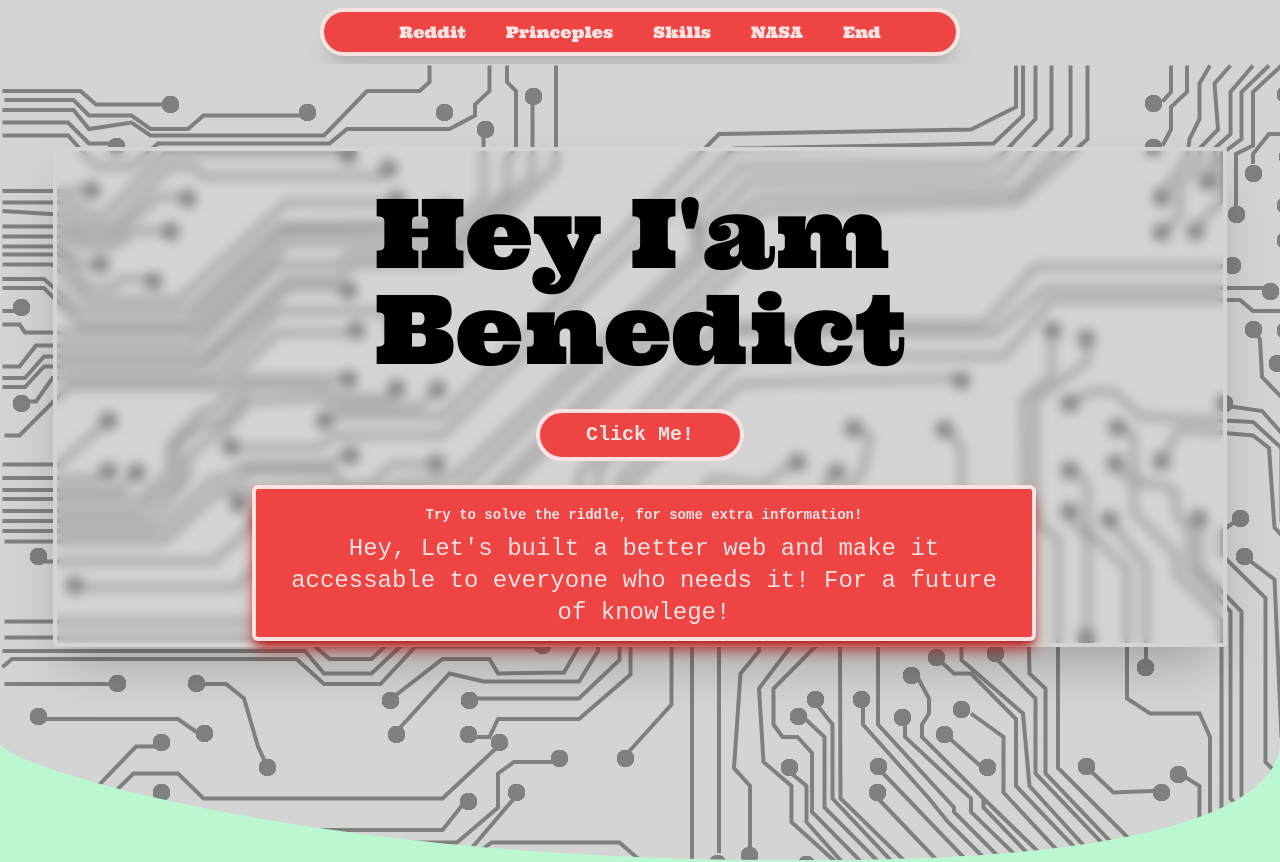
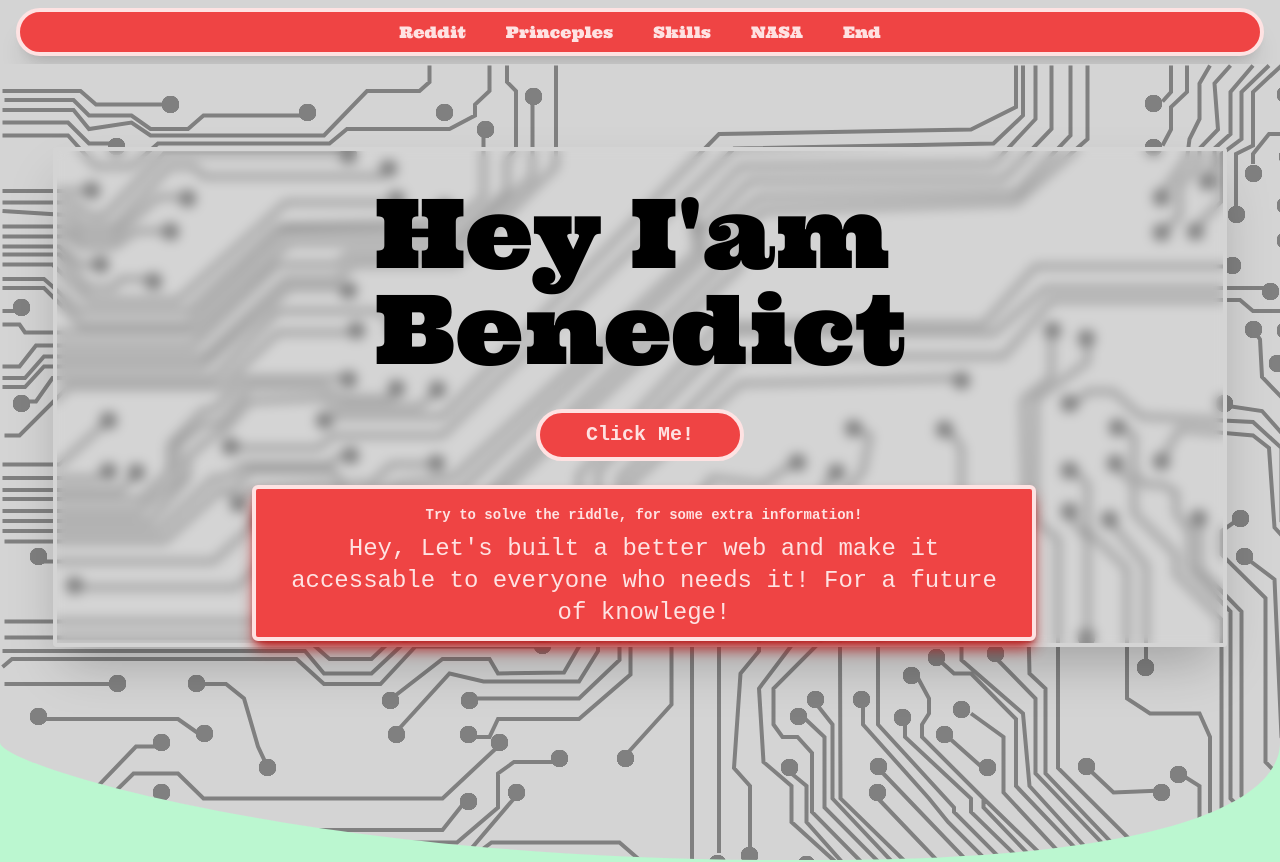
Before and after one commit to Hydrateurself/its-me, a React (Vite) app: page / in a window 1280 px wide. Shown: the top 862 px of the page. Built offline with nearby package versions, Linux system fonts and the light colour scheme; no server answers; a web font is replaced by a local one.

Commit message:
fix overflow issues section two

```diff
--- a/src/components/nav-bar.tsx
+++ b/src/components/nav-bar.tsx
@@ -1,7 +1,7 @@
 export const NavBar = () => {
   return (
-    <nav className="flex justify-center items-center text-red-100 w-full h-auto bg-neutral-300 overflow-hidden">
-      <ul className="font-ultra p-2 flex gap-2 md:gap-10 w-full md:w-1/2 justify-center items-center border-4 border-red-100 rounded-full mt-2 mb-2 bg-red-500 shadow-xl cursor-pointer">
+    <nav className="flex justify-center items-center text-red-100 w-full h-auto bg-neutral-300">
+      <ul className="font-ultra p-2 flex gap-2 md:gap-10 w-full justify-center items-center border-4 border-red-100 rounded-full mt-2 mb-2 md:ml-4 md:mr-4 bg-red-500 shadow-xl cursor-pointer">
         <li>
           <a>Reddit</a>
         </li>
--- a/src/components/section-two.tsx
+++ b/src/components/section-two.tsx
@@ -19,9 +19,10 @@ export const SectionTwo = () => {
           least a little...
         </p>
       </div>
+      <div className="flex w-full h-auto justify-center">
         <div
           id="reddit-whole"
-        className="m-auto mb-16 w-[370px] bg-black border-8 filter shadow-xl shadow-black rounded-3xl border-gray-500"
+          className="mb-16 w-[370px] bg-black border-8 filter shadow-xl shadow-black rounded-3xl border-gray-500"
         >
           <div
             id="top-middle"
@@ -230,6 +231,7 @@ export const SectionTwo = () => {
             </div>
           </div>
         </div>
+      </div>
     </section>
   );
 };
```
Lines whose indentation alone changed are shown as unchanged.
